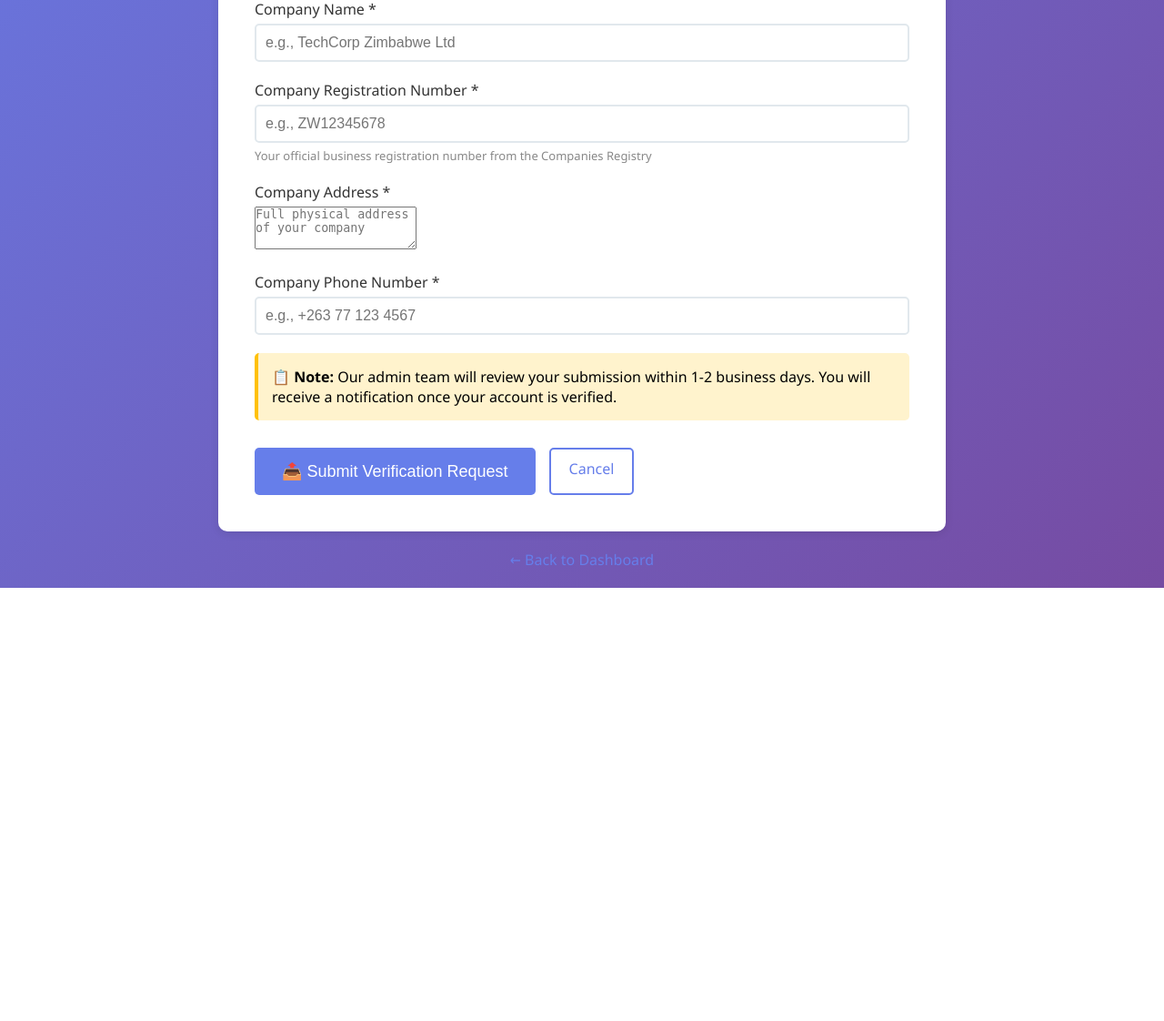
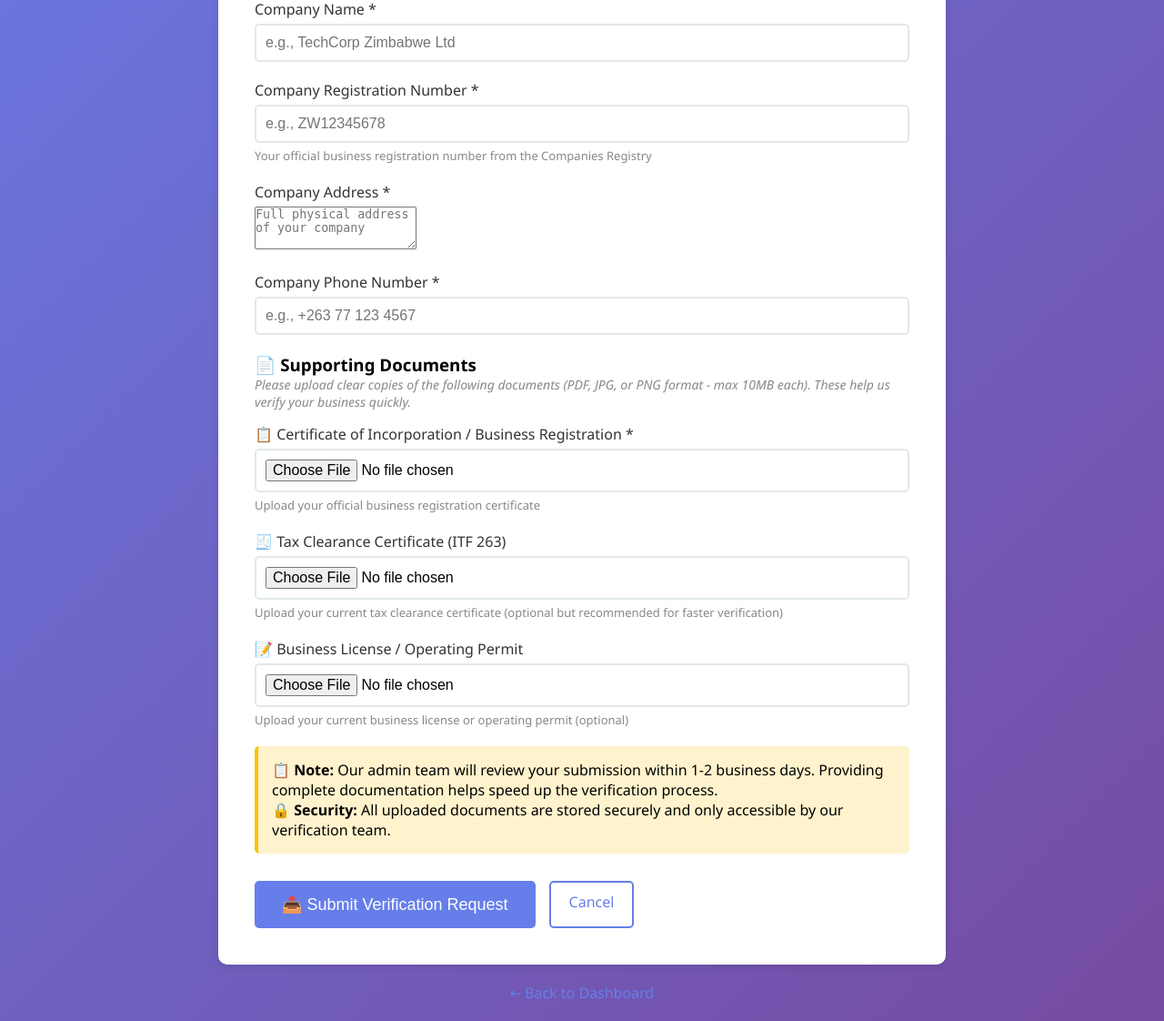
Before and after one commit to Tadothegreat/employnest, a Flask app: page /request-verification in a window 1280 px wide. Shown: the part 566-1688 px from the top of the page at 91% size. Before the commit the page ends 1212 px from the top, so only its background shows below. Run offline with Flask 3, Linux system fonts and the light colour scheme; the visitor is signed in with stand-in values (Sample User, id 1); some libraries are stand-ins or nearby versions.

Commit message:
Add document upload fields to employer verification form

```diff
--- a/templates/request_verification.html
+++ b/templates/request_verification.html
@@ -37,7 +37,7 @@
                 </ul>
             </div>
 
-            <form method="POST" action="{{ url_for('request_verification') }}" class="verification-form">
+            <form method="POST" action="{{ url_for('request_verification') }}" class="verification-form" enctype="multipart/form-data">
                 <div class="form-group">
                     <label for="company_name">Company Name *</label>
                     <input type="text" name="company_name" id="company_name" required
@@ -66,8 +66,48 @@
                            value="{{ user.company_phone or '' }}">
                 </div>
 
+                <!-- 📄 Supporting Documents Upload -->
+                <div class="verification-documents-section">
+                    <h3>📄 Supporting Documents</h3>
+                    <p class="section-note">Please upload clear copies of the following documents (PDF, JPG, or PNG format - max 10MB each). These help us verify your business quickly.</p>
+
+                    <div class="form-group">
+                        <label for="registration_cert">📋 Certificate of Incorporation / Business Registration *</label>
+                        <input type="file" name="registration_cert" id="registration_cert"
+                               accept=".pdf,.jpg,.jpeg,.png" required
+                               class="file-input">
+                        <small>Upload your official business registration certificate</small>
+                        {% if user.registration_cert %}
+                            <p class="file-status">📎 Currently uploaded: {{ user.registration_cert }}</p>
+                        {% endif %}
+                    </div>
+
+                    <div class="form-group">
+                        <label for="tax_clearance">🧾 Tax Clearance Certificate (ITF 263)</label>
+                        <input type="file" name="tax_clearance" id="tax_clearance"
+                               accept=".pdf,.jpg,.jpeg,.png"
+                               class="file-input">
+                        <small>Upload your current tax clearance certificate (optional but recommended for faster verification)</small>
+                        {% if user.tax_clearance %}
+                            <p class="file-status">📎 Currently uploaded: {{ user.tax_clearance }}</p>
+                        {% endif %}
+                    </div>
+
+                    <div class="form-group">
+                        <label for="business_license">📝 Business License / Operating Permit</label>
+                        <input type="file" name="business_license" id="business_license"
+                               accept=".pdf,.jpg,.jpeg,.png"
+                               class="file-input">
+                        <small>Upload your current business license or operating permit (optional)</small>
+                        {% if user.business_license %}
+                            <p class="file-status">📎 Currently uploaded: {{ user.business_license }}</p>
+                        {% endif %}
+                    </div>
+                </div>
+
                 <div class="verification-note">
-                    <p>📋 <strong>Note:</strong> Our admin team will review your submission within 1-2 business days. You will receive a notification once your account is verified.</p>
+                    <p>📋 <strong>Note:</strong> Our admin team will review your submission within 1-2 business days. Providing complete documentation helps speed up the verification process.</p>
+                    <p>🔒 <strong>Security:</strong> All uploaded documents are stored securely and only accessible by our verification team.</p>
                 </div>
 
                 <div class="form-actions">
@@ -89,9 +129,7 @@ function confirmLogout(event) {
             window.location.href = "{{ url_for('logout') }}";
         }
     }
-</script>
-<script>
-// Theme Toggle
+
     function toggleTheme() {
         document.body.classList.toggle('dark-mode');
         if (document.body.classList.contains('dark-mode')) {
@@ -100,13 +138,45 @@ function toggleTheme() {
             localStorage.setItem('theme', 'light');
         }
     }
+
     (function() {
         const savedTheme = localStorage.getItem('theme');
         if (savedTheme === 'dark') {
             document.body.classList.add('dark-mode');
         }
     })();
+
+    // File input validation
+    document.querySelectorAll('.file-input').forEach(input => {
+        input.addEventListener('change', function() {
+            const file = this.files[0];
+            if (file) {
+                const maxSize = 10 * 1024 * 1024; // 10MB
+                const allowedTypes = ['application/pdf', 'image/jpeg', 'image/jpg', 'image/png'];
+
+                if (!allowedTypes.includes(file.type)) {
+                    alert('Please upload a PDF, JPG, or PNG file.');
+                    this.value = '';
+                    return;
+                }
+
+                if (file.size > maxSize) {
+                    alert('File size must be less than 10MB.');
+                    this.value = '';
+                    return;
+                }
+
+                // Show file name
+                const label = this.parentElement.querySelector('small') || this.nextElementSibling;
+                if (label) {
+                    label.textContent = '✅ Selected: ' + file.name + ' (' + (file.size / 1024 / 1024).toFixed(2) + ' MB)';
+                }
+            }
+        });
+    });
     </script>
+
+    {% if session.get('role') != 'admin' %}
     <!--Start of Tawk.to Script-->
     <script type="text/javascript">
     var Tawk_API=Tawk_API||{}, Tawk_LoadStart=new Date();
@@ -119,5 +189,7 @@ s1.setAttribute('crossorigin','*');
     s0.parentNode.insertBefore(s1,s0);
     })();
     </script>
-<!--End of Tawk.to Script--></body>
+    <!--End of Tawk.to Script-->
+    {% endif %}
+</body>
 </html>
```
Lines whose indentation alone changed are shown as unchanged.
